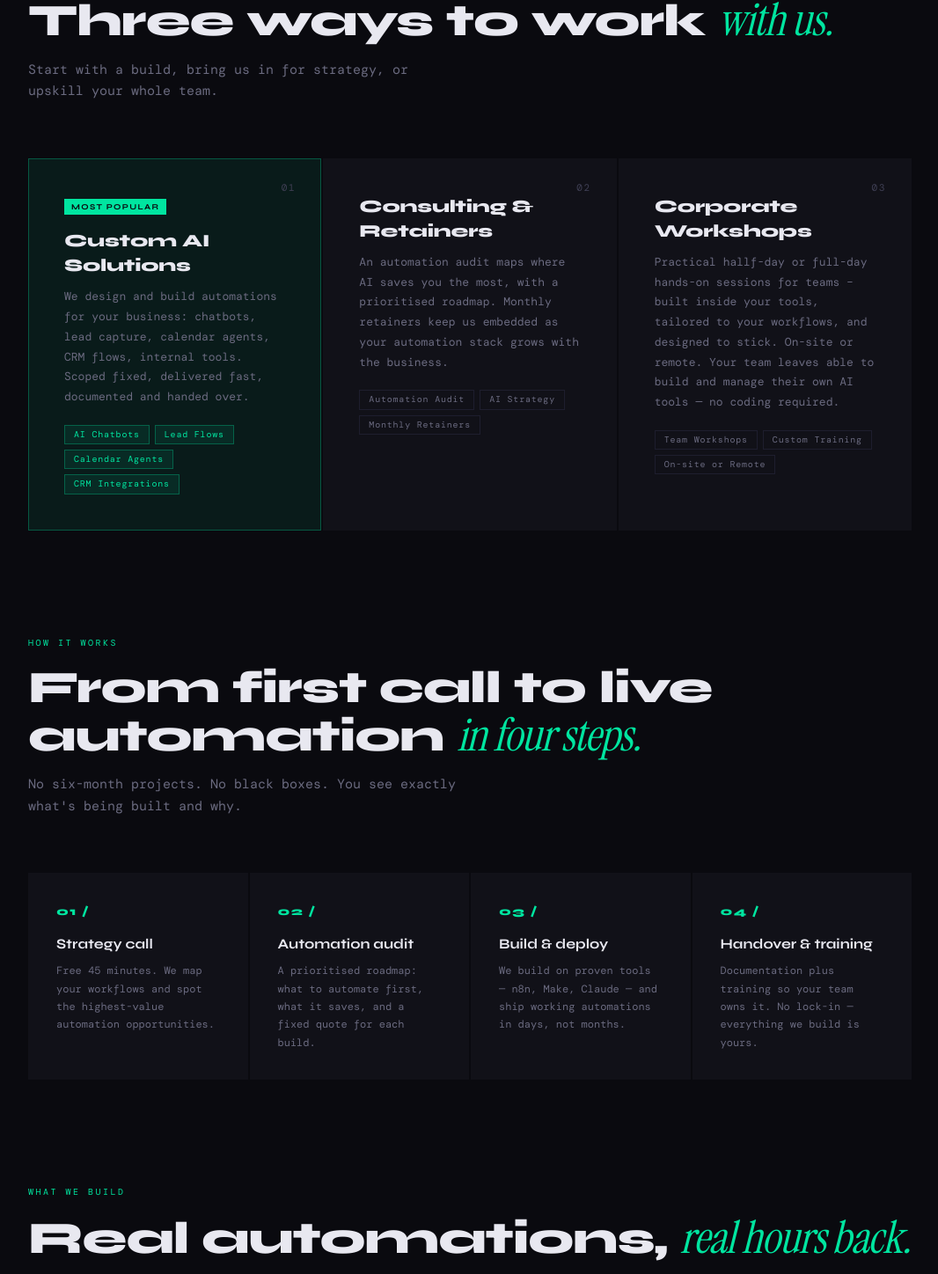
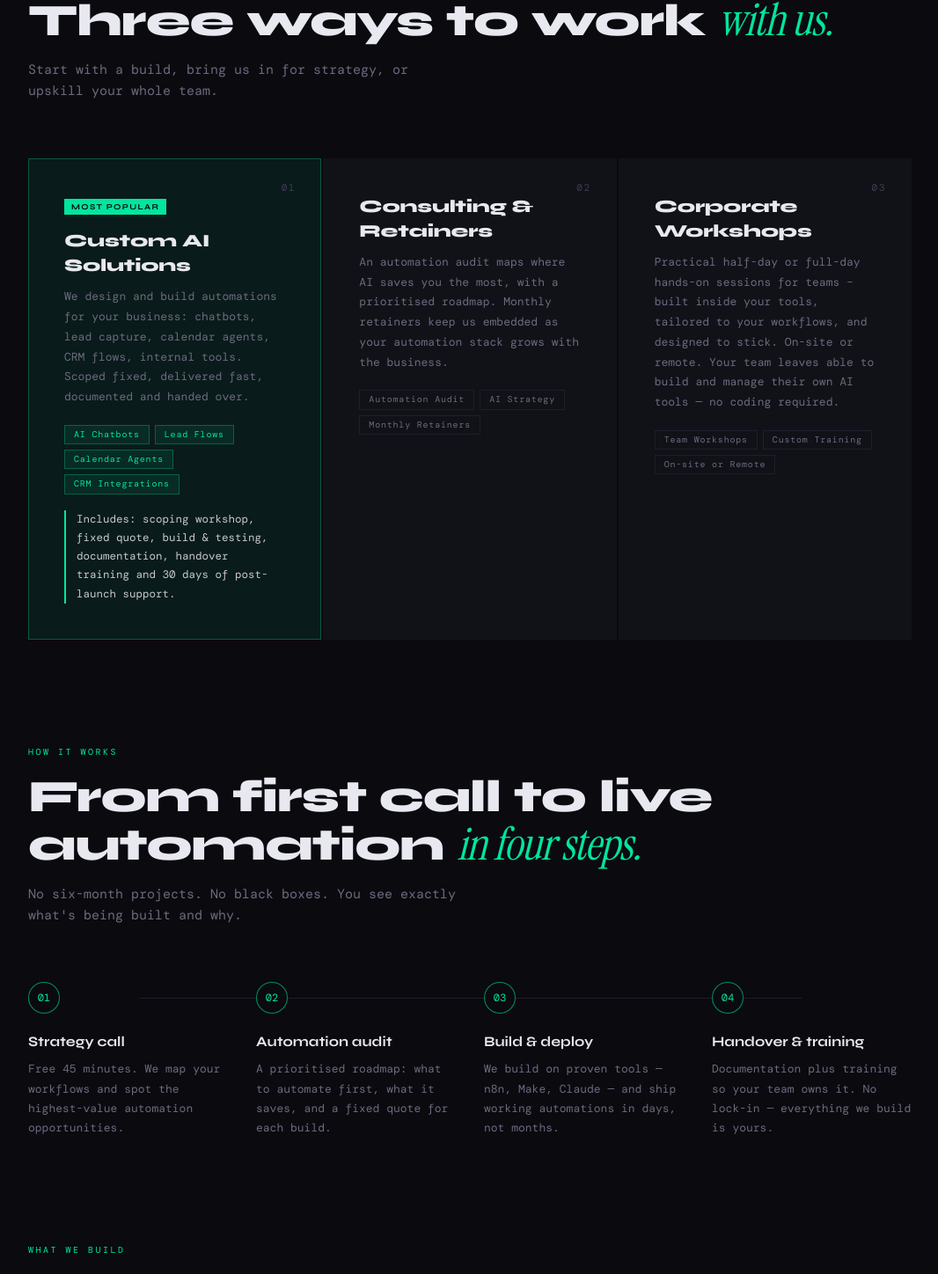
Before and after one commit to fdelpiero/v0-landing-page-html, a Next.js app: page / in a window 1280 px wide. Shown: the part 1755-3203 px from the top of the page at 88% size, without its empty margins (106-1172 px from the left). Built offline with nearby package versions, Linux system fonts and the light colour scheme; a web font is replaced by a local one.

Commit message:
Add files via upload

```diff
--- a/components/how-it-works.tsx
+++ b/components/how-it-works.tsx
@@ -2,22 +2,22 @@ import { Reveal } from "./reveal"
 
 const steps = [
   {
-    n: "01 /",
+    n: "01",
     title: "Strategy call",
     body: "Free 45 minutes. We map your workflows and spot the highest-value automation opportunities."
   },
   {
-    n: "02 /",
+    n: "02",
     title: "Automation audit",
     body: "A prioritised roadmap: what to automate first, what it saves, and a fixed quote for each build."
   },
   {
-    n: "03 /",
+    n: "03",
     title: "Build & deploy",
     body: "We build on proven tools — n8n, Make, Claude — and ship working automations in days, not months."
   },
   {
-    n: "04 /",
+    n: "04",
     title: "Handover & training",
     body: "Documentation plus training so your team owns it. No lock-in — everything we build is yours."
   }
@@ -38,23 +38,27 @@ export function HowItWorks() {
         </Reveal>
 
         <Reveal>
-          <div className="grid grid-cols-1 sm:grid-cols-2 md:grid-cols-4 gap-0.5">
+          {/* Timeline */}
+          <div className="relative">
+            {/* Connector line: horizontal on desktop, vertical on mobile */}
+            <div className="hidden md:block absolute top-[18px] left-[12.5%] right-[12.5%] h-px bg-border" />
+            <div className="md:hidden absolute top-0 bottom-0 left-[17px] w-px bg-border" />
+
+            <div className="grid grid-cols-1 md:grid-cols-4 md:gap-8">
               {steps.map((step) => (
-              <div
-                key={step.n}
-                className="bg-card p-8 border-t-2 border-transparent hover:border-primary hover:bg-secondary transition-all"
-              >
-                <div className="font-sans text-[13px] font-extrabold text-primary tracking-[0.1em] mb-3.5">
+                <div key={step.n} className="relative pl-14 pb-10 md:pl-0 md:pb-0">
+                  <div className="absolute left-0 top-0 md:static z-10 w-9 h-9 rounded-full bg-background border border-[rgba(0,229,160,0.6)] flex items-center justify-center text-xs text-primary md:mb-5">
                     {step.n}
                   </div>
                   <div className="font-sans text-base font-bold mb-2">
                     {step.title}
                   </div>
-                <p className="text-xs text-muted-foreground leading-[1.7]">
+                  <p className="text-[13px] text-muted-foreground leading-[1.7]">
                     {step.body}
                   </p>
                 </div>
               ))}
+            </div>
           </div>
         </Reveal>
       </div>
--- a/components/services.tsx
+++ b/components/services.tsx
@@ -9,11 +9,12 @@ interface ServiceCardProps {
   title: string
   body: string
   tags: { label: string }[]
+  includes: string
   active: boolean
   onClick: () => void
 }
 
-function ServiceCard({ num, badge, title, body, tags, active, onClick }: ServiceCardProps) {
+function ServiceCard({ num, badge, title, body, tags, includes, active, onClick }: ServiceCardProps) {
   return (
     <div
       onClick={onClick}
@@ -58,6 +59,17 @@ function ServiceCard({ num, badge, title, body, tags, active, onClick }: Service
           </span>
         ))}
       </div>
+      {/* Click payoff: active card reveals what's included */}
+      <div
+        className={`overflow-hidden transition-all duration-300 ease-in-out ${
+          active ? 'max-h-[140px] opacity-100' : 'max-h-0 opacity-0'
+        }`}
+        style={{ marginTop: active ? 18 : 0 }}
+      >
+        <p className="text-[12.5px] text-foreground/85 leading-[1.7] border-l-2 border-primary pl-3">
+          {includes}
+        </p>
+      </div>
     </div>
   )
 }
@@ -74,6 +86,7 @@ const services = [
       { label: "Calendar Agents" },
       { label: "CRM Integrations" }
     ],
+    includes: "Includes: scoping workshop, fixed quote, build & testing, documentation, handover training and 30 days of post-launch support."
   },
   {
     num: "02",
@@ -83,17 +96,19 @@ const services = [
       { label: "Automation Audit" },
       { label: "AI Strategy" },
       { label: "Monthly Retainers" }
-    ]
+    ],
+    includes: "Includes: workflow audit, ROI-ranked roadmap, tool selection, monthly build hours and quarterly strategy reviews."
   },
   {
     num: "03",
     title: "Corporate Workshops",
-    body: "Practical hallf-day or full-day hands-on sessions for teams – built inside your tools, tailored to your workflows, and designed to stick. On-site or remote. Your team leaves able to build and manage their own AI tools — no coding required.",
+    body: "Practical half-day or full-day hands-on sessions for teams – built inside your tools, tailored to your workflows, and designed to stick. On-site or remote. Your team leaves able to build and manage their own AI tools — no coding required.",
     tags: [
       { label: "Team Workshops" },
       { label: "Custom Training" },
       { label: "On-site or Remote" }
-    ]
+    ],
+    includes: "Includes: pre-workshop skills survey, tailored curriculum, hands-on build session, take-home templates and a follow-up Q&A call."
   }
 ]
 
```
Lines whose indentation alone changed are shown as unchanged.
